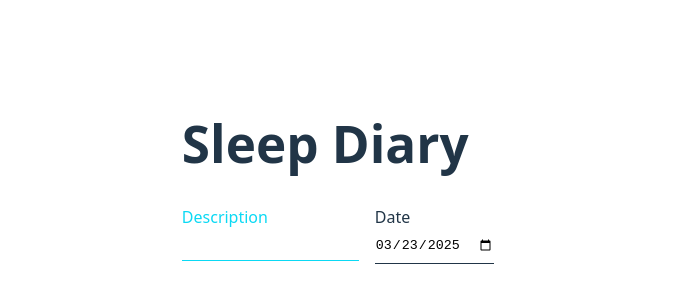
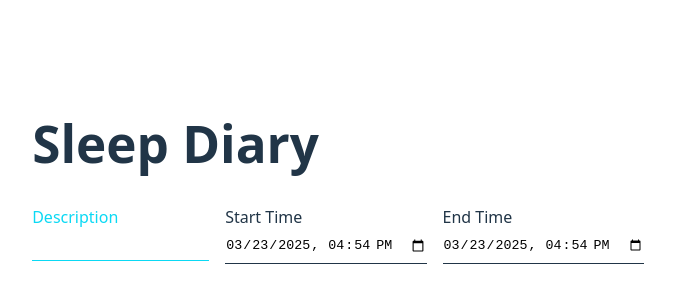
Before and after one commit to greg-a/sleep_diary, a React (Vite) app: page / in a window 1280 px wide. Shown: the part 220-520 px from the top of the page, without its empty margins (302-977 px from the left). Built offline with nearby package versions, Linux system fonts and the light colour scheme.

Commit message:
add start time and end time

```diff
--- a/src/pages/diary/Diary.tsx
+++ b/src/pages/diary/Diary.tsx
@@ -12,30 +12,38 @@ function uuidv4() {
   );
 }
 
-const defaultNewEntry = {
-  text: "",
-  date: new Date(),
-  id: "",
+const getDefaultNewEntry = (date?: Date): Entry => {
+  const currentDatetime = date ?? new Date();
+  return {
+    text: "",
+    startTime: currentDatetime,
+    endTime: currentDatetime,
+    id: "",
+  };
 };
 
-function formatDate(date: Date) {
+function formatDate(d: Date) {
+  const date = new Date(d);
   const year = date.getFullYear();
   const month = String(date.getMonth() + 1).padStart(2, "0");
   const day = String(date.getDate()).padStart(2, "0");
-  return `${year}-${month}-${day}`;
+  const hour = String(date.getHours()).padStart(2, "0");
+  const minute = String(date.getMinutes()).padStart(2, "0");
+  return `${year}-${month}-${day}T${hour}:${minute}:00`;
 }
 
 export const Diary = () => {
   const [entries, setEntries] = useState<Entry[]>([]);
-  const [newEntry, setNewEntry] = useState<Entry>(defaultNewEntry);
+  const [newEntry, setNewEntry] = useState<Entry>(getDefaultNewEntry());
+
   const submitEntry = (e: React.KeyboardEvent<HTMLInputElement>) => {
     const newEntryTr = newEntry?.text.trim() ?? "";
     if (e.key === "Enter" && newEntryTr.length > 0) {
       setEntries((prev) => [
         ...prev,
-        { text: newEntryTr, date: newEntry.date, id: uuidv4() },
+        { text: newEntryTr, startTime: newEntry.startTime, id: uuidv4() },
       ]);
-      setNewEntry({ ...defaultNewEntry, date: newEntry.date });
+      setNewEntry(getDefaultNewEntry(newEntry.startTime));
     }
   };
 
@@ -44,13 +52,7 @@ export const Diary = () => {
   };
 
   const handleDateChange = (e: React.ChangeEvent<HTMLInputElement>) => {
-    const newDate = new Date(newEntry.date);
-    const [year, month, day] = e.target.value.split("-");
-    newDate.setFullYear(Number(year));
-    newDate.setMonth(Number(month) - 1);
-    newDate.setDate(Number(day));
-
-    setNewEntry((prev) => ({ ...prev, date: newDate }));
+    setNewEntry((prev) => ({ ...prev, [e.target.id]: new Date(e.target.value) }));
   };
   return (
     <>
@@ -64,9 +66,17 @@ export const Diary = () => {
           autoFocus
         />
         <Input
-          label="Date"
-          type="date"
-          value={formatDate(newEntry.date)}
+          label="Start Time"
+          name="startTime"
+          type="datetime-local"
+          value={formatDate(newEntry.startTime)}
+          onChange={handleDateChange}
+        />
+        <Input
+          label="End Time"
+          name="endTime"
+          type="datetime-local"
+          value={formatDate(newEntry.endTime ?? newEntry.startTime)}
           onChange={handleDateChange}
         />
       </div>
--- a/src/pages/diary/entry/EntryList.tsx
+++ b/src/pages/diary/entry/EntryList.tsx
@@ -1,5 +1,6 @@
 export interface Entry {
-  date: Date;
+  startTime: Date;
+  endTime?: Date;
   text: string;
   id: number | string;
 }
@@ -11,8 +12,8 @@ interface Props {
 export const EntryList = ({ entries }: Props) => {
   return (
     <ul>
-      {entries.map(({text, date, id}) => (
-        <li key={id}>{date.toLocaleDateString()} - {text}</li>
+      {entries.map(({text, startTime, id}) => (
+        <li key={id}>{startTime.toLocaleDateString()} - {text}</li>
       ))}
     </ul>
   );
```
